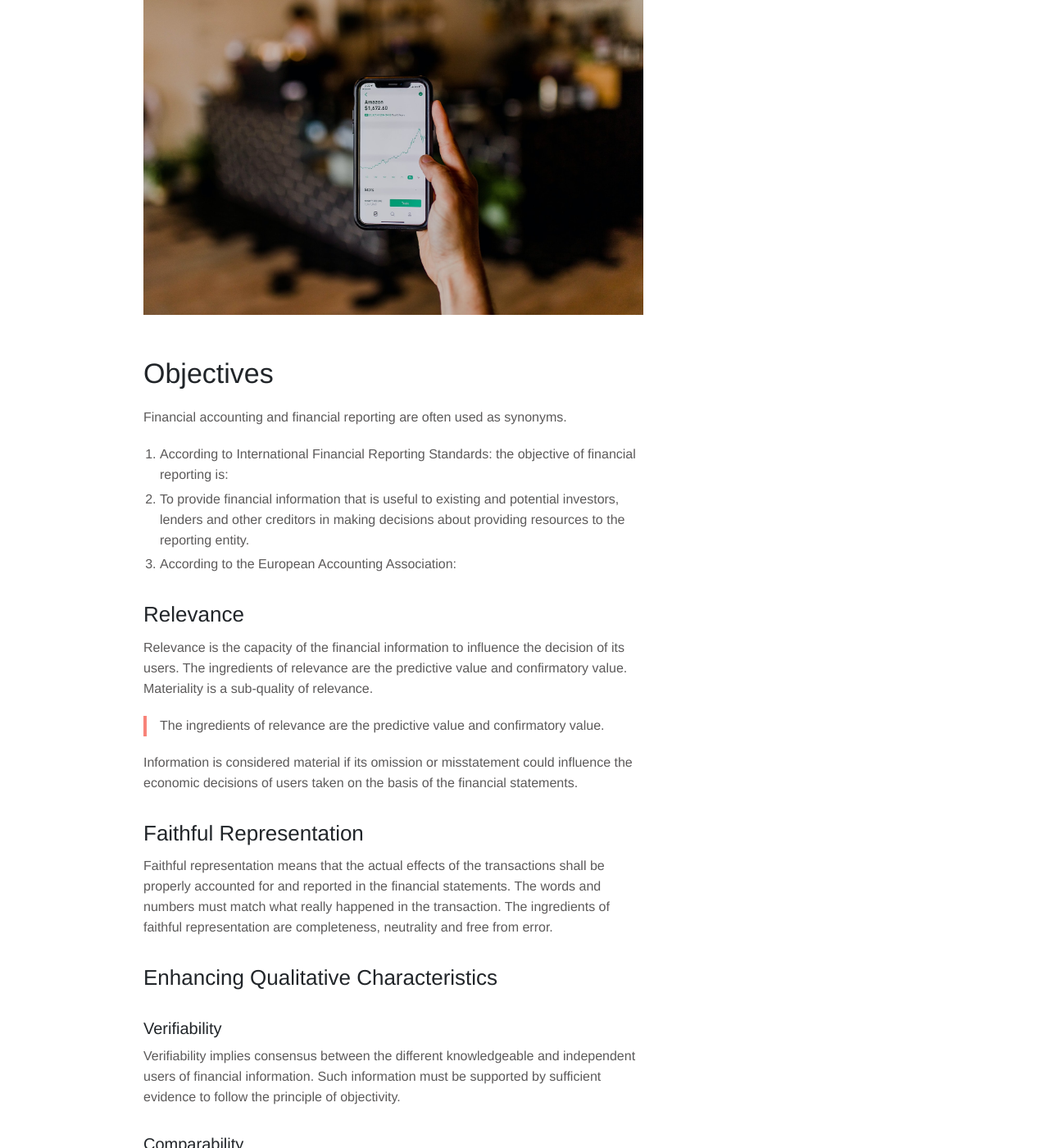
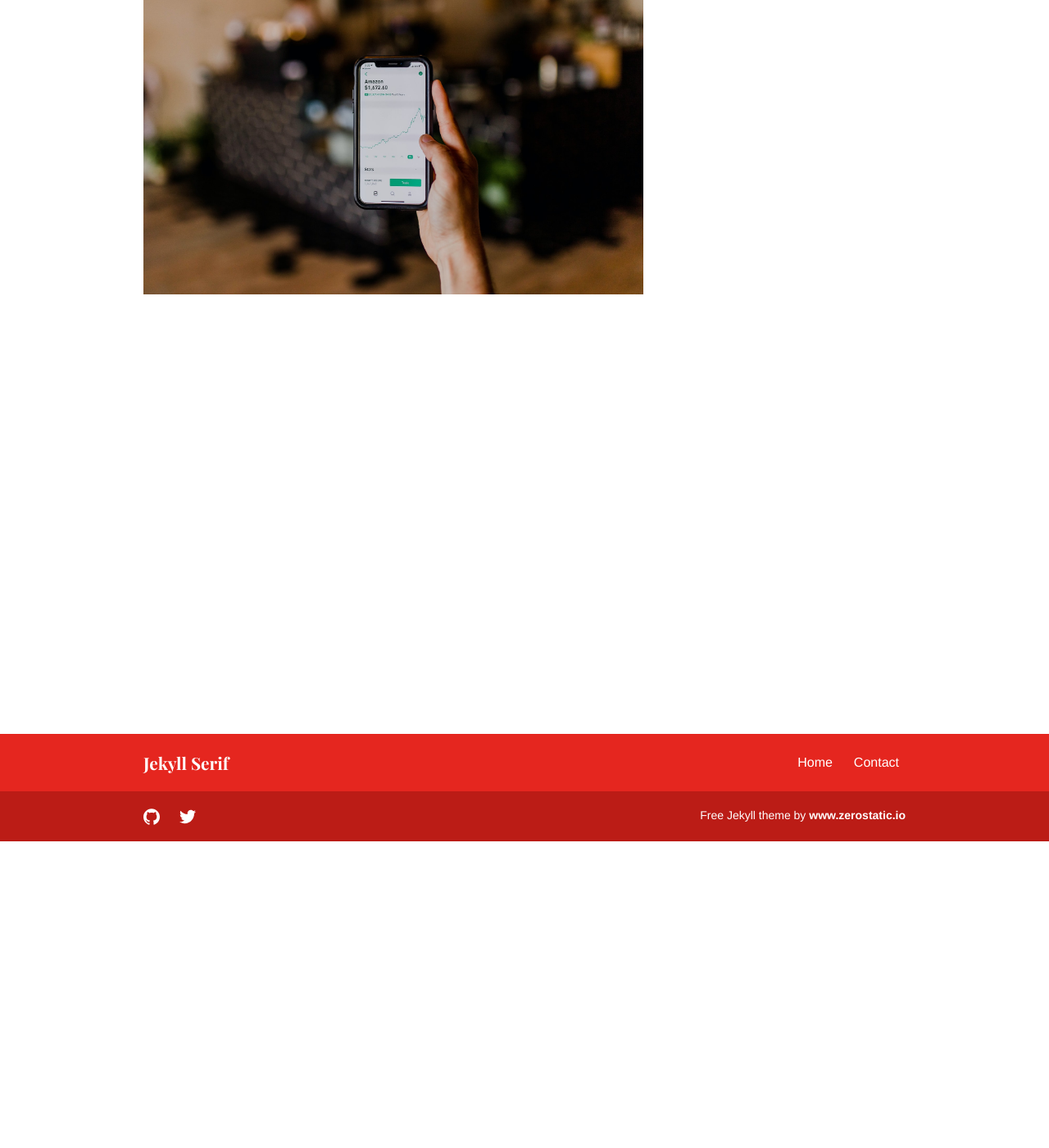
Before and after one commit to MalonesDiesel/malonesdiesel.github.io, a Jekyll site: the page built from _services/accounting.md, in a window 1280 px wide and 1400 px high, scrolled down 374 px. Shown: the whole window at 82% size. Built offline with Jekyll 4.4.1, drawn with Linux system fonts in a browser that asks for light colours; some of the changed text lies outside the part shown.

Commit message:
Update accounting.md

```diff
--- a/_services/accounting.md
+++ b/_services/accounting.md
@@ -1,82 +1,11 @@
 ---
-title: "Accounting"
+title: "Diagnostic Testing"
 date: 2018-11-18T12:33:46+10:00
 featured: true
 weight: 1
 layout: service
 ---
 
-Financial accounting (or financial accountancy) is the field of accounting concerned with the **summary, analysis and reporting** of financial transactions related to a business.
+A car diagnostic test can determine if your vehicle has issues with its engine, exhaust, transmission, ignition coils, oil tank, throttle, and more.
 
-![Accounting Services](/images/austin-distel-nGc5RT2HmF0-unsplash.jpg)
-
-# Objectives
-
-Financial accounting and financial reporting are often used as synonyms.
-
-1. According to International Financial Reporting Standards: the objective of financial reporting is:
-2. To provide financial information that is useful to existing and potential investors, lenders and other creditors in making decisions about providing resources to the reporting entity.
-3. According to the European Accounting Association:
-
-## Relevance
-
-Relevance is the capacity of the financial information to influence the decision of its users. The ingredients of relevance are the predictive value and confirmatory value. Materiality is a sub-quality of relevance.
-
-> The ingredients of relevance are the predictive value and confirmatory value.
-
-Information is considered material if its omission or misstatement could influence the economic decisions of users taken on the basis of the financial statements.
-
-## Faithful Representation
-
-Faithful representation means that the actual effects of the transactions shall be properly accounted for and reported in the financial statements. The words and numbers must match what really happened in the transaction. The ingredients of faithful representation are completeness, neutrality and free from error.
-
-## Enhancing Qualitative Characteristics
-
-### Verifiability
-Verifiability implies consensus between the different knowledgeable and independent users of financial information. Such information must be supported by sufficient evidence to follow the principle of objectivity.
-
-### Comparability
-Comparability is the uniform application of accounting methods across entities in the same industry. The principle of consistency is under comparability. Consistency is the uniform application of accounting across points in time within an entity.
-
-### Understandability
-Understandability means that accounting reports should be expressed as clearly as possible and should be understood by those to whom the information is relevant.
-Timeliness: Timeliness implies that financial information must be presented to the users before a decision is to be made.
-
----
-
-## Statement of cash flows
-The statement of cash flows considers the inputs and outputs in concrete cash within a stated period. The general template of a cash flow statement is as follows: Cash Inflow - Cash Outflow + Opening Balance = Closing Balance
-
-Cash Inflow | Outflow | Opening Balance
---- | --- | ---
-*Monday* | `Tuesday` | **Wednesday**
-1 | 2 | 3
-
-
-**Example 1:** in the beginning of September, Ellen started out with $5 in her bank account. During that same month, Ellen borrowed $20 from Tom. At the end of the month, Ellen bought a pair of shoes for $7. Ellen's cash flow statement for the month of September looks like this:
-
-* Cash inflow: $20
-* Cash outflow:$7
-* Opening balance: $5
-* Closing balance: $20 – $7 + $5 = $18
-
-**Example 2:** in the beginning of June, WikiTables, a company that buys and resells tables, sold 2 tables. They'd originally bought the tables for $25 each, and sold them at a price of $50 per table. The first table was paid out in cash however the second one was bought in credit terms. WikiTables' cash flow statement for the month of June looks like this:
-
-> **Important:** the cash flow statement only considers the exchange of actual cash, and ignores what the person in question owes or is owed.
-
-## Statement of financial position (balance sheet)
-The balance sheet is the financial statement showing a firm's assets, liabilities and equity (capital) at a set point in time, usually the end of the fiscal year reported on the accompanying income statement.
-
-- **fixed assets**
-    - property
-    - building
-    - equipment (such as factory machinery)
-- **intangible assets**
-    - copyrights
-    - trademarks
-    - patents
-        - pending
-        - international
-- goodwill
-
-Owner's equity, sometimes referred to as net assets, is represented differently depending on the type of business ownership. Business ownership can be in the form of a sole proprietorship, partnership, or a corporation. For a corporation, the owner's equity portion usually shows common stock, and retained earnings (earnings kept in the company). Retained earnings come from the retained earnings statement, prepared prior to the balance sheet.
+![Diagnostic Testing](/images/austin-distel-nGc5RT2HmF0-unsplash.jpg)
```
